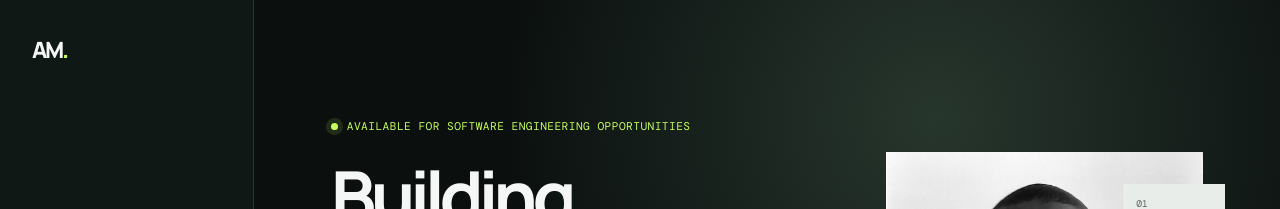
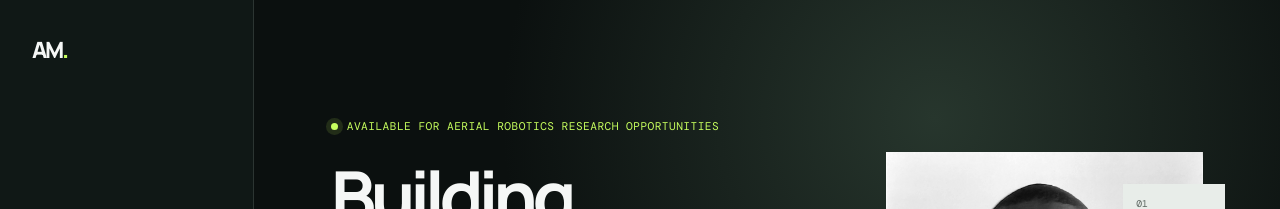
Before and after one commit to ak55m/my-profile, a React (Create React App) app: page / in a window 1280 px wide. Shown: the top 209 px of the page. Built offline with nearby package versions, Linux system fonts and the light colour scheme.

Commit message:
Update portfolio profile summary

```diff
--- a/src/Owner.js
+++ b/src/Owner.js
@@ -7,7 +7,7 @@ import ResumePdf from './pdf/Akeem_Resume_Grad.docx-2.pdf';
 const Owner = () => (
   <motion.main className="hero" initial={{ opacity: 0, y: 18 }} animate={{ opacity: 1, y: 0 }} transition={{ duration: 0.55 }}>
     <section className="hero-copy">
-      <p className="eyebrow"><span /> Available for software engineering opportunities</p>
+      <p className="eyebrow"><span /> Available for aerial robotics research opportunities</p>
       <h1>Building thoughtful<br /><em>digital systems.</em></h1>
       <p className="hero-summary">I’m Akeem Mohammed, a Computer Science graduate student who enjoys understanding computer technologies and the synergies between them.</p>
       <div className="hero-actions">
```
Also changed, not shown: 1 other file (tests, documents, lock files or other folders).
